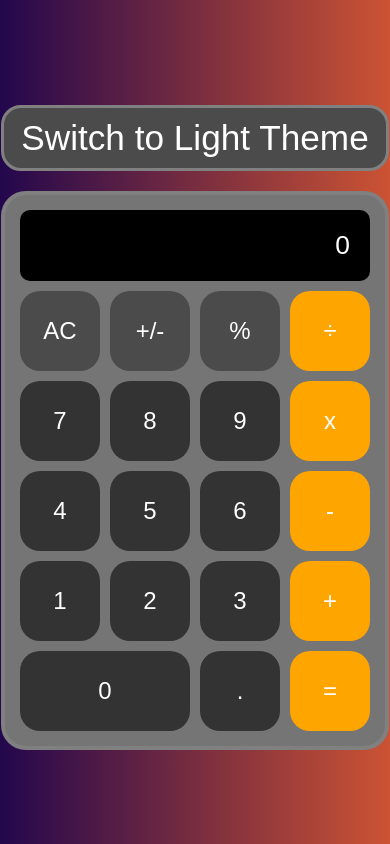
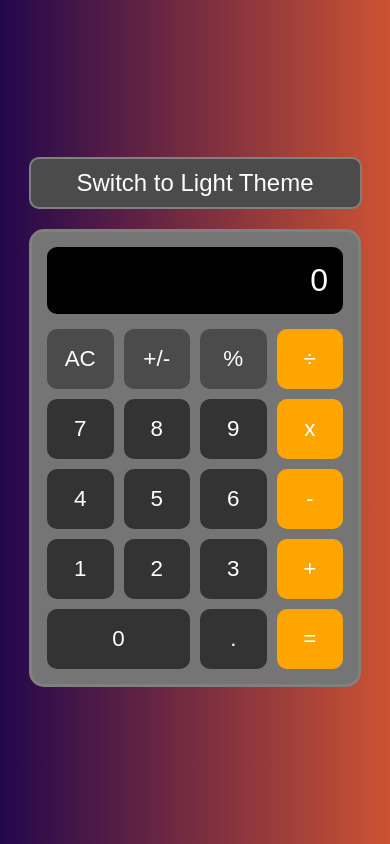
Before and after one commit to OlegParamey/Calculator, a website built with webpack: page public/index.html in a window 390 px wide. Built offline with nearby package versions, Linux system fonts and the light colour scheme.

Commit message:
made app adaptive for mobile devices

```diff
--- a/public/index.html
+++ b/public/index.html
@@ -7,7 +7,9 @@
     </head>
     <body>
         <div class="container">
-            <div><button class="toggle">Switch to Light Theme</button></div>
+            <div class="toggle-container">
+                <button class="toggle">Switch to Light Theme</button>
+            </div>
 
             <div class="calculator">
                 <div class="display">0</div>
--- a/src/style.css
+++ b/src/style.css
@@ -51,29 +51,33 @@ body {
     gap: 20px;
     justify-content: center;
     align-items: center;
+    width: 100%;
+    max-width: 400px;
+    padding: 10px;
+    box-sizing: border-box;
 }
 
 .calculator {
     display: flex;
     flex-direction: column;
-    width: fit-content;
+    width: 80%;
     padding: 15px;
-    max-width: 350px;
-    border-radius: 25px;
-    border: 4px solid var(--calculator-border-coolor);
+    border-radius: 15px;
+    border: 3px solid var(--calculator-border-coolor);
     background-color: var(--primary-color);
 }
 
 .display {
-    margin-bottom: 10px;
-    padding: 20px;
+    margin-bottom: 15px;
+    padding: 15px;
     overflow: auto;
     background-color: var(--display-bg-color);
     color: var(--display-text-color);
-    min-height: 30px;
-    font-size: 1.65rem;
+    min-height: 50px;
+    font-size: 2rem;
     text-align: right;
     border-radius: 10px;
+    box-sizing: border-box;
 }
 
 .buttons {
@@ -85,13 +89,13 @@ body {
 .button {
     background-color: var(--button-bg-color);
     color: var(--button-text-color);
-    font-size: 1.5rem;
-    width: 80px;
-    height: 80px;
+    font-size: 1.4rem;
+    width: 100%;
     padding: 10px;
+    height: 60px;
     box-sizing: border-box;
     border: none;
-    border-radius: 20px;
+    border-radius: 10px;
     cursor: pointer;
     text-align: center;
 }
@@ -105,22 +109,32 @@ body {
     opacity: 0.65;
     transform: scale(0.99);
 }
+
 .indicator {
     color: red !important;
     border: 2px solid red;
 }
 
+.toggle-container {
+    width: 100%;
+    display: flex;
+    justify-content: center;
+}
+
 .toggle {
-    margin-top: 10px;
+    width: 90%;
+    margin: 0;
     padding: 10px;
-    width: 388px;
-    border: 3px solid var(--calculator-border-coolor);
-    border-radius: 20px;
-    font-size: 2.2rem;
+    border: 2px solid var(--calculator-border-coolor);
+    border-radius: 10px;
+    font-size: 1.5rem;
     background-color: var(--secondary-accent-bg-color);
     color: var(--text-color);
     cursor: pointer;
+    text-align: center;
+    box-sizing: border-box;
 }
+
 .toggle:hover {
     border: 1px solid var(--text-color);
     transform: scale(1.04);
@@ -142,6 +156,6 @@ body {
 
 .wide {
     grid-column: span 2;
-    border-radius: 20px;
+    border-radius: 10px;
     width: 100%;
 }
```
Also changed, not shown: build/index.html, build/main.js.
